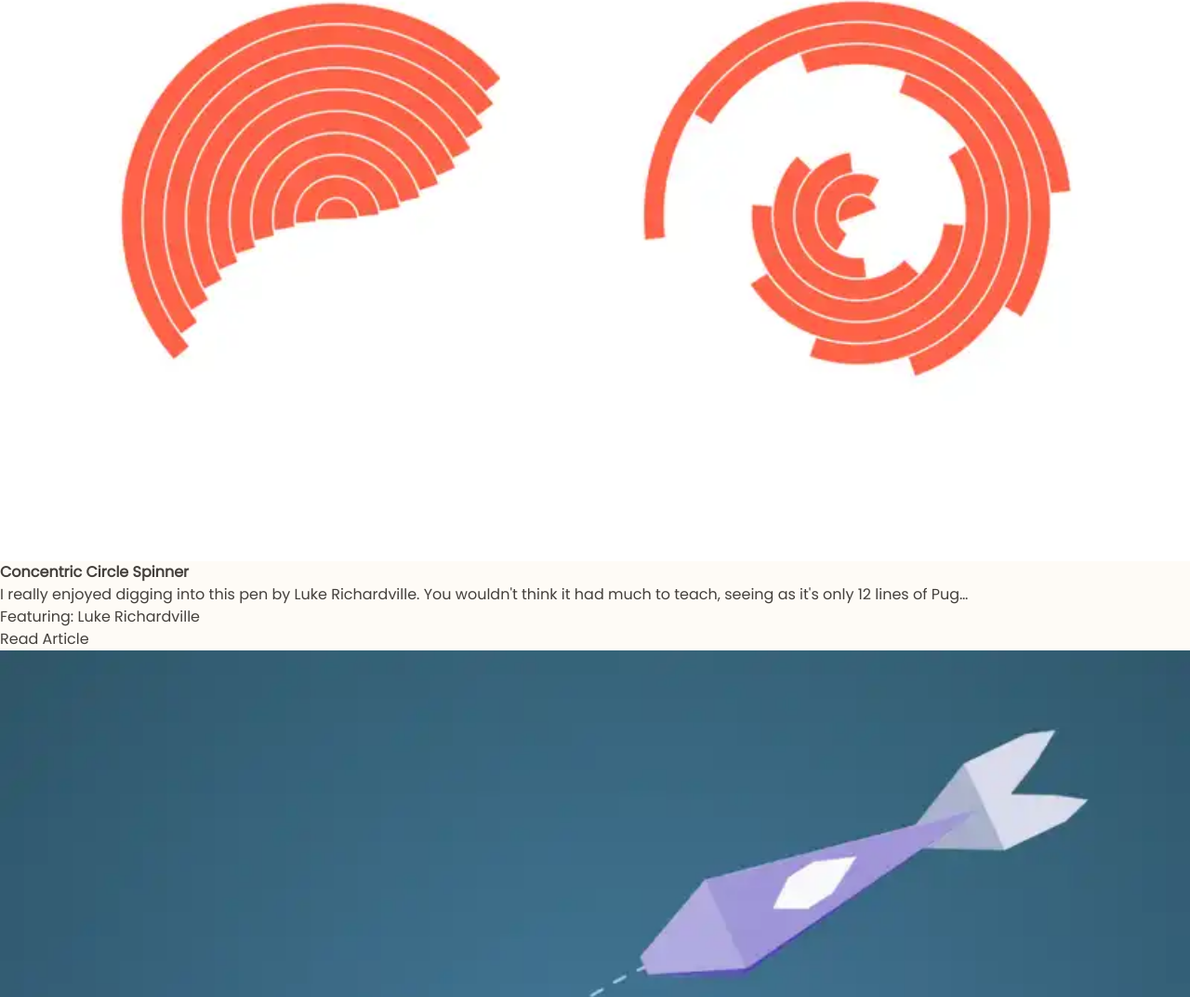
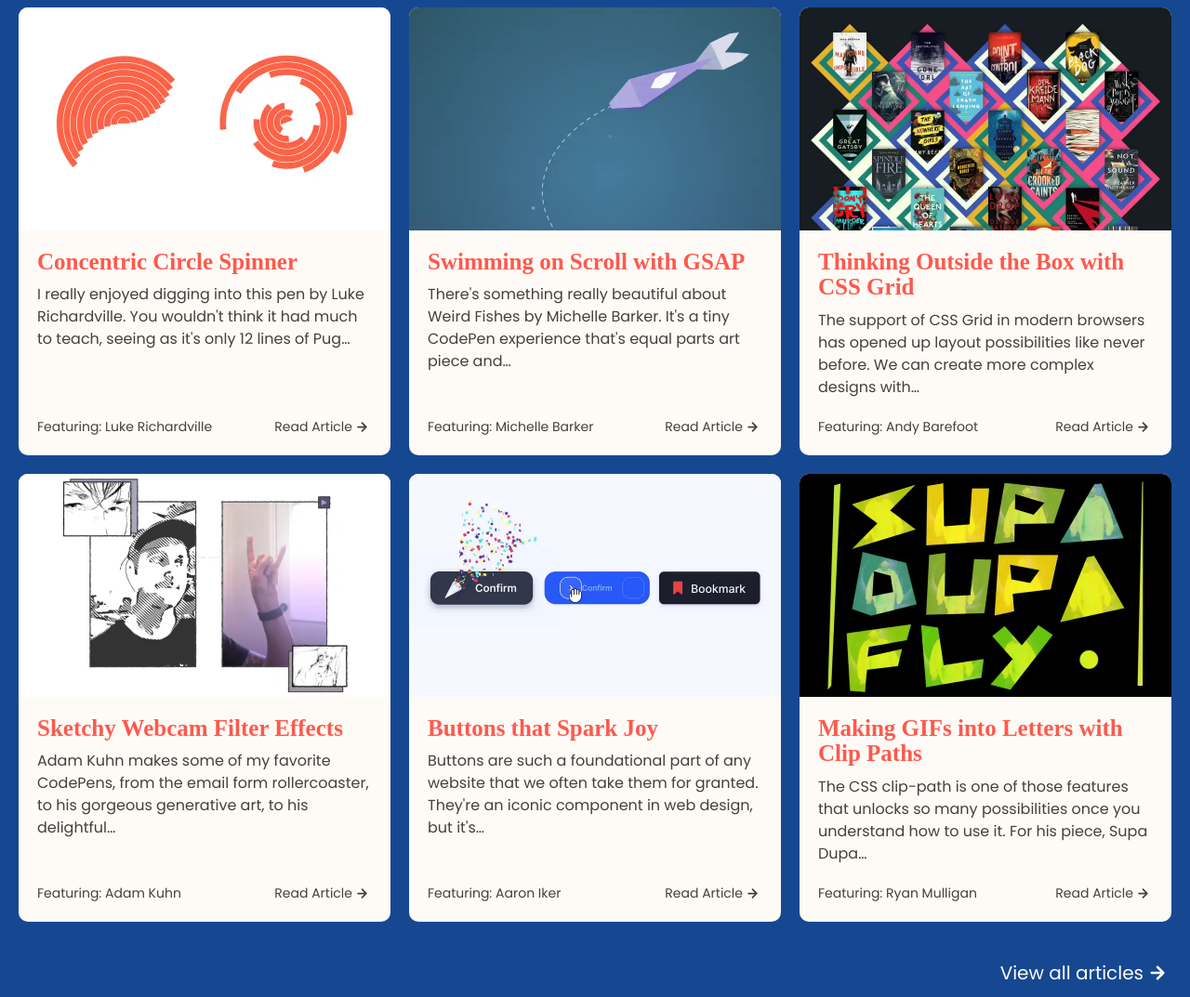
Before and after one commit to peruvianidol/frontend-horse, an Eleventy site: page _src/pages/horse.html in a window 1280 px wide. Shown: the part 1771-2844 px from the top of the page at 93% size. Built offline with nearby package versions, Linux system fonts and the light colour scheme; Eleventy itself is replaced by a stand-in of ours; files that its build step writes are made by us from their sources.

Commit message:
Update recent articles styles

```diff
--- a/_src/assets/scss/abstracts/_tokens.scss
+++ b/_src/assets/scss/abstracts/_tokens.scss
@@ -59,12 +59,14 @@ $color-text-subdued: $color-gray-600;
 $color-text-brand: $color-red-600;
 $color-text-brand-large: $color-red-400;
 $color-text-accent: $color-blue-600;
+$color-text-accent-inverse: $color-yellow-400;
 
 $color-background-default: $color-yellow-100;
 $color-background-brand: $color-red-600;
 $color-background-brand-light: $color-red-400;
 $color-background-white: $color-white;
 $color-background-code: $color-gray-200;
+$color-background-accent: $color-blue-600;
 
 $color-border-brand: $color-red-400;
 $color-border-default: $color-gray-200;
--- a/_src/assets/scss/components/_cards.scss
+++ b/_src/assets/scss/components/_cards.scss
@@ -4,7 +4,16 @@
   border-radius: $border-radius-medium;
   overflow: hidden;
   transition: all 300ms cubic-bezier(0.4, 0, 0.2, 1);
-
+  display: flex;
+  flex-direction: column;
+  > figcaption {
+    flex: 1;
+    display: flex;
+    flex-direction: column;
+    > :nth-child(2) {
+      flex: 1;
+    }
+  }
   &:hover {
     transform: scale(1.03);
     box-shadow: 0 25px 50px -12px rgba(0, 0, 0, 0.25);
--- a/_src/assets/scss/components/_type.scss
+++ b/_src/assets/scss/components/_type.scss
@@ -44,6 +44,9 @@
   &-text-accent {
     color: $color-text-accent;
   }
+  &-text-accent-inverse {
+    color: $color-text-accent-inverse;
+  }
   &-text-subdued {
     color: $color-text-subdued;
   }
--- a/_src/assets/scss/layout/_home.scss
+++ b/_src/assets/scss/layout/_home.scss
@@ -5,4 +5,10 @@
     color: $color-text-inverse;
     padding: $spacing-100 $spacing-20;
   }
+  [data-grid-area="recent"] {
+    background-color: $color-background-accent;
+    color: $color-text-inverse;
+    padding: $spacing-100 $spacing-20;
+  }
+
 }
--- a/_src/assets/scss/utilities/_flexbox.scss
+++ b/_src/assets/scss/utilities/_flexbox.scss
@@ -13,6 +13,9 @@
 }
 
 .#{$prefix} {
+  &-flex-item {
+    flex: 1;
+  }
   &-align-start {
     align-items: flex-start;
   }
--- a/_src/assets/scss/utilities/_grid.scss
+++ b/_src/assets/scss/utilities/_grid.scss
@@ -1,5 +1,5 @@
 .#{$prefix}-grid {
-  --min-width: 300px;
+  --min-width: 310px;
   display: grid;
   grid-template-columns: repeat( auto-fit, minmax(var(--min-width), 1fr));
   grid-template-rows: auto;
--- a/_src/pages/horse.html
+++ b/_src/pages/horse.html
@@ -83,87 +83,89 @@ bodyClasses: fh-styles
     </section>
 
     <section data-grid-area="recent">
-      <h2>Recent Articles</h2>
-      <div>
-        <figure>
+      <div class="fh-container">
+        <h2 class="fh-heading-2 fh-stack-30 fh-text-accent-inverse">Recent Articles</h2>
+        <div class="fh-grid fh-stack-40">
+          <figure class="fh-card">
             <img src="/assets/images/recent1.webp">
-          <figcaption>
-            <h3>Concentric Circle Spinner</h3>
-            <p>I really enjoyed digging into this pen by Luke Richardville. You wouldn't think it had much to teach, seeing as it's only 12 lines of Pug…</p>
+            <figcaption class="fh-inset-square-20">
+              <h3 class="fh-heading-4 fh-text-brand-large fh-stack-10">Concentric Circle Spinner</h3>
+              <p class="fh-stack-20">I really enjoyed digging into this pen by Luke Richardville. You wouldn't think it had much to teach, seeing as it's only 12 lines of Pug…</p>
 
-            <div>
+              <div class="fh-space-between fh-align-end fh-text-small">
                 <p>Featuring: Luke Richardville</p>
-              <p><a href="">Read Article</a></p>
+                <p class="fh-text-inherit"><a href="" class="fh-arrow-link">Read Article</a></p>
               </div>
             </figcaption>
           </figure>
 
-        <figure>
+          <figure class="fh-card">
             <img src="/assets/images/recent2.webp">
-          <figcaption>
-            <h3>Swimming on Scroll with GSAP</h3>
-            <p>There's something really beautiful about Weird Fishes by Michelle Barker. It's a tiny CodePen experience that's equal parts art piece and…</p>
+            <figcaption class="fh-inset-square-20">
+              <h3 class="fh-heading-4 fh-text-brand-large fh-stack-10">Swimming on Scroll with GSAP</h3>
+              <p class="fh-stack-20">There's something really beautiful about Weird Fishes by Michelle Barker. It's a tiny CodePen experience that's equal parts art piece and…</p>
 
-            <div>
+              <div class="fh-space-between fh-align-end fh-text-small">
                 <p>Featuring: Michelle Barker</p>
-              <p><a href="">Read Article</a></p>
+                <p class="fh-text-inherit"><a href="" class="fh-arrow-link">Read Article</a></p>
               </div>
             </figcaption>
           </figure>
 
-        <figure>
+          <figure class="fh-card">
             <img src="/assets/images/featured1.webp">
-          <figcaption>
-            <h3>Thinking Outside the Box with CSS Grid</h3>
-            <p>The support of CSS Grid in modern browsers has opened up layout possibilities like never before. We can create more complex designs with…</p>
+            <figcaption class="fh-inset-square-20">
+              <h3 class="fh-heading-4 fh-text-brand-large fh-stack-10">Thinking Outside the Box with CSS Grid</h3>
+              <p class="fh-stack-20">The support of CSS Grid in modern browsers has opened up layout possibilities like never before. We can create more complex designs with…</p>
 
-            <div>
+              <div class="fh-space-between fh-align-end fh-text-small">
                 <p>Featuring: Andy Barefoot</p>
-              <p><a href="">Read Article</a></p>
+                <p class="fh-text-inherit"><a href="" class="fh-arrow-link">Read Article</a></p>
               </div>
             </figcaption>
           </figure>
 
-        <figure>
+          <figure class="fh-card">
             <img src="/assets/images/recent4.webp">
-          <figcaption>
-            <h3>Sketchy Webcam Filter Effects</h3>
-            <p>Adam Kuhn makes some of my favorite CodePens, from the email form rollercoaster, to his gorgeous generative art, to his delightful…</p>
+            <figcaption class="fh-inset-square-20">
+              <h3 class="fh-heading-4 fh-text-brand-large fh-stack-10">Sketchy Webcam Filter Effects</h3>
+              <p class="fh-stack-20">Adam Kuhn makes some of my favorite CodePens, from the email form rollercoaster, to his gorgeous generative art, to his delightful…</p>
 
-            <div>
+              <div class="fh-space-between fh-align-end fh-text-small">
                 <p>Featuring: Adam Kuhn</p>
-              <p><a href="">Read Article</a></p>
+                <p class="fh-text-inherit"><a href="" class="fh-arrow-link">Read Article</a></p>
               </div>
             </figcaption>
           </figure>
 
-        <figure>
+          <figure class="fh-card">
             <img src="/assets/images/recent5.webp">
-          <figcaption>
-            <h3>Buttons that Spark Joy</h3>
-            <p>Buttons are such a foundational part of any website that we often take them for granted. They're an iconic component in web design, but it's…</p>
+            <figcaption class="fh-inset-square-20">
+              <h3 class="fh-heading-4 fh-text-brand-large fh-stack-10">Buttons that Spark Joy</h3>
+              <p class="fh-stack-20">Buttons are such a foundational part of any website that we often take them for granted. They're an iconic component in web design, but it's…</p>
 
-            <div>
+              <div class="fh-space-between fh-align-end fh-text-small">
                 <p>Featuring: Aaron Iker</p>
-              <p><a href="">Read Article</a></p>
+                <p class="fh-text-inherit"><a href="" class="fh-arrow-link">Read Article</a></p>
               </div>
             </figcaption>
           </figure>
 
-        <figure>
+          <figure class="fh-card">
             <img src="/assets/images/recent6.webp">
-          <figcaption>
-            <h3>Making GIFs into Letters with Clip Paths</h3>
-            <p>The CSS clip-path is one of those features that unlocks so many possibilities once you understand how to use it. For his piece, Supa Dupa…</p>
+            <figcaption class="fh-inset-square-20">
+              <h3 class="fh-heading-4 fh-text-brand-large fh-stack-10">Making GIFs into Letters with Clip Paths</h3>
+              <p class="fh-stack-20">The CSS clip-path is one of those features that unlocks so many possibilities once you understand how to use it. For his piece, Supa Dupa…</p>
 
-            <div>
+              <div class="fh-space-between fh-align-end fh-text-small">
                 <p>Featuring: Ryan Mulligan</p>
-              <p><a href="">Read Article</a></p>
+                <p class="fh-text-inherit"><a href="" class="fh-arrow-link">Read Article</a></p>
               </div>
             </figcaption>
           </figure>
         </div>
-      <p><a href="">View all articles</a></p>
+        <p class="fh-text-largest fh-text-right"><a href="" class="fh-arrow-link-inverse">View all articles</a></p>
+      </div>
     </section>
 
     <section data-grid-area="newsletter">
```
Lines whose indentation alone changed are shown as unchanged.
